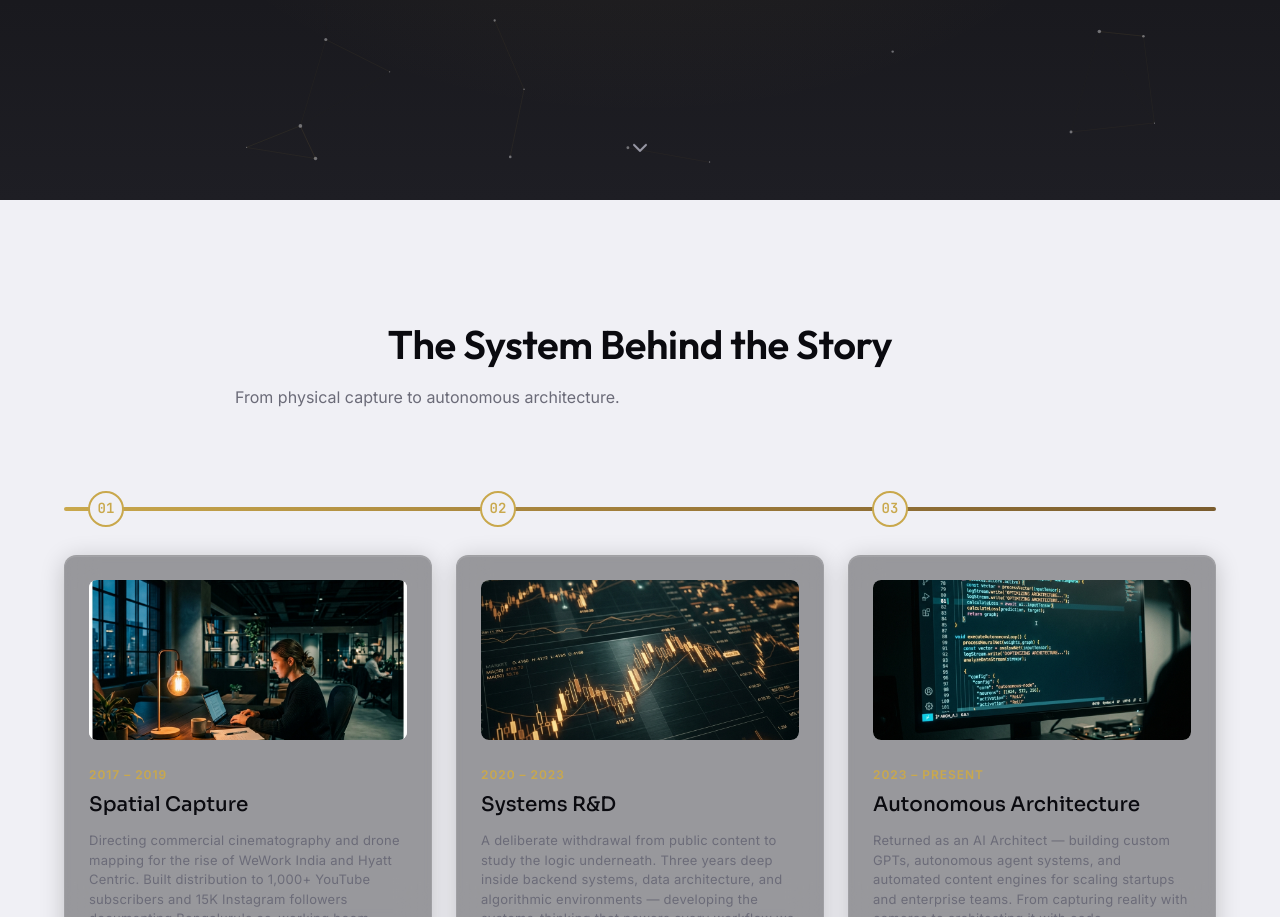
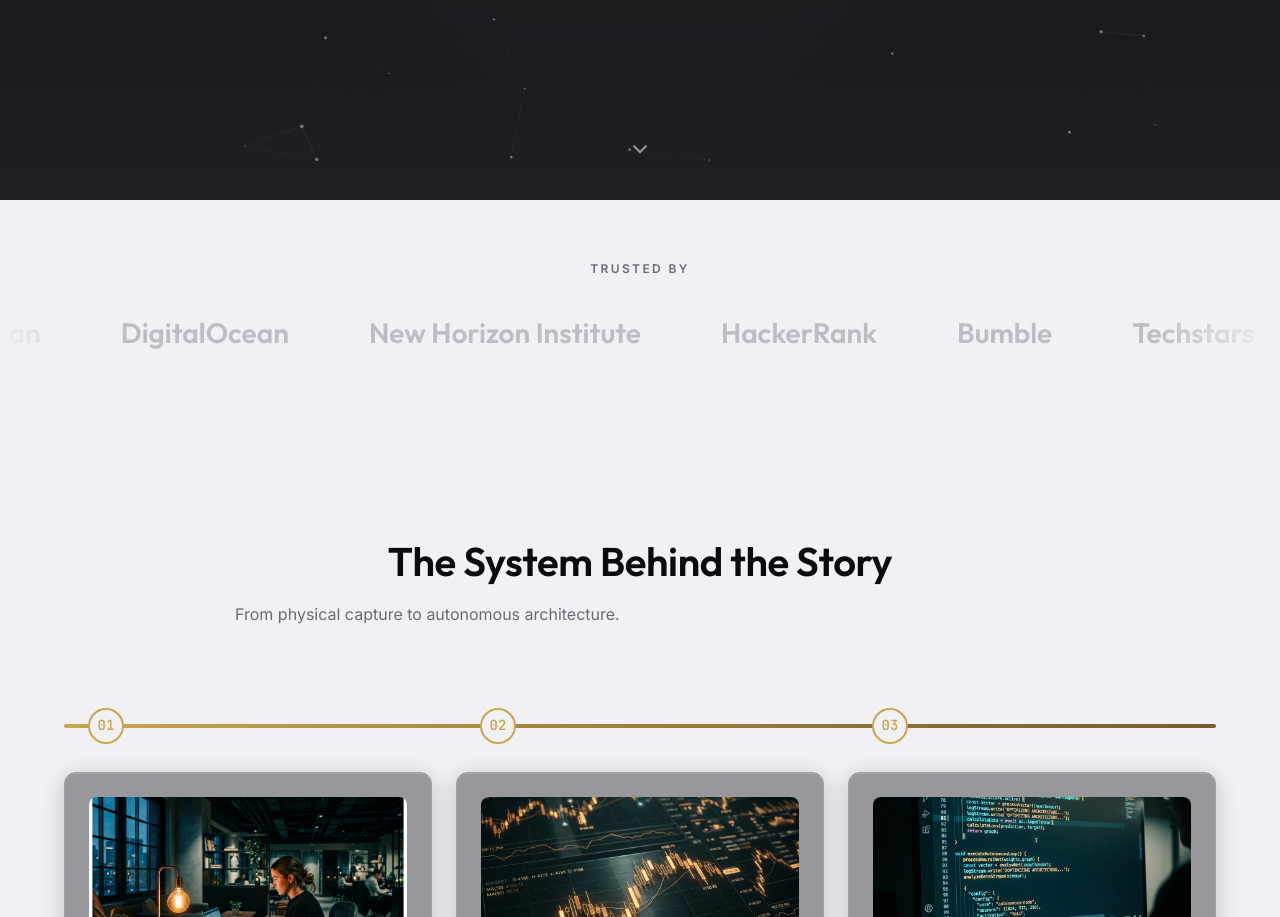
Before and after one commit to KaranChordia/kramaniti, a Next.js app in the folder website/: page / in a window 1280 px wide. Shown: the part 600-1517 px from the top of the page. Built offline with nearby package versions, Linux system fonts and the light colour scheme.

Commit message:
Client UPdates

```diff
--- a/website/src/app/page.tsx
+++ b/website/src/app/page.tsx
@@ -1,6 +1,7 @@
 import { Navbar } from '../components/layout/Navbar';
 import { Footer } from '../components/layout/Footer';
 import { Hero } from '../components/sections/Hero';
+import { Clients } from '../components/sections/Clients';
 import { Story } from '../components/sections/Story';
 import { Services } from '../components/sections/Services';
 import { Credibility } from '../components/sections/Credibility';
@@ -13,6 +14,7 @@ export default function Home() {
       <Navbar />
       <main>
         <Hero />
+        <Clients />
         <Story />
         <Services />
         <Credibility />
--- /dev/null
+++ b/website/src/components/sections/Clients.module.css
@@ -0,0 +1,82 @@
+.clientsSection {
+  padding: 60px 0;
+  background-color: transparent;
+  border-top: 1px solid rgba(255, 255, 255, 0.05);
+  border-bottom: 1px solid rgba(255, 255, 255, 0.05);
+  overflow: hidden;
+}
+
+:global(html[data-theme='light']) .clientsSection {
+  border-top: 1px solid rgba(0, 0, 0, 0.05);
+  border-bottom: 1px solid rgba(0, 0, 0, 0.05);
+}
+
+.container {
+  width: 100%;
+  display: flex;
+  flex-direction: column;
+  align-items: center;
+  gap: 32px;
+}
+
+.heading {
+  font-family: var(--font-inter), sans-serif;
+  font-size: 12px;
+  font-weight: 600;
+  letter-spacing: 0.2em;
+  color: var(--text-secondary);
+  text-transform: uppercase;
+  margin: 0;
+}
+
+.marqueeContainer {
+  width: 100%;
+  overflow: hidden;
+  position: relative;
+  /* Add subtle fading edges */
+  mask-image: linear-gradient(to right, transparent, black 10%, black 90%, transparent);
+  -webkit-mask-image: linear-gradient(to right, transparent, black 10%, black 90%, transparent);
+}
+
+.marqueeContent {
+  display: flex;
+  align-items: center;
+  gap: 80px;
+  width: max-content;
+  animation: scroll 40s linear infinite;
+}
+
+.clientItem {
+  font-family: var(--font-outfit), sans-serif;
+  font-size: 28px;
+  font-weight: 600;
+  color: var(--text-tertiary);
+  white-space: nowrap;
+  transition: color 0.3s ease;
+  user-select: none;
+  opacity: 0.6;
+}
+
+.clientItem:hover {
+  color: var(--text-primary);
+  opacity: 1;
+}
+
+@media (max-width: 768px) {
+  .clientItem {
+    font-size: 22px;
+  }
+  .marqueeContent {
+    gap: 50px;
+  }
+}
+
+@keyframes scroll {
+  0% {
+    transform: translateX(0);
+  }
+  100% {
+    /* Since we double the list, we shift exactly 50% of the total width */
+    transform: translateX(-50%);
+  }
+}
--- /dev/null
+++ b/website/src/components/sections/Clients.tsx
@@ -0,0 +1,41 @@
+'use client';
+import React from 'react';
+import styles from './Clients.module.css';
+
+const clients = [
+  'WeWork India',
+  'Hyatt Centric',
+  'Nexocean',
+  'DigitalOcean',
+  'New Horizon Institute',
+  'HackerRank',
+  'Bumble',
+  'Techstars',
+  'Well Ergon',
+  'ClearGlass',
+  'Wolves India',
+  'GoQloak',
+  'Vidhi Centre',
+  'PK Narendra & Co',
+  'Equidor'
+];
+
+export function Clients() {
+  return (
+    <section className={styles.clientsSection}>
+      <div className={styles.container}>
+        <h3 className={styles.heading}>TRUSTED BY</h3>
+        <div className={styles.marqueeContainer}>
+          <div className={styles.marqueeContent}>
+            {/* Double the list to create a seamless infinite loop */}
+            {[...clients, ...clients].map((client, index) => (
+              <div key={index} className={styles.clientItem}>
+                {client}
+              </div>
+            ))}
+          </div>
+        </div>
+      </div>
+    </section>
+  );
+}
```
